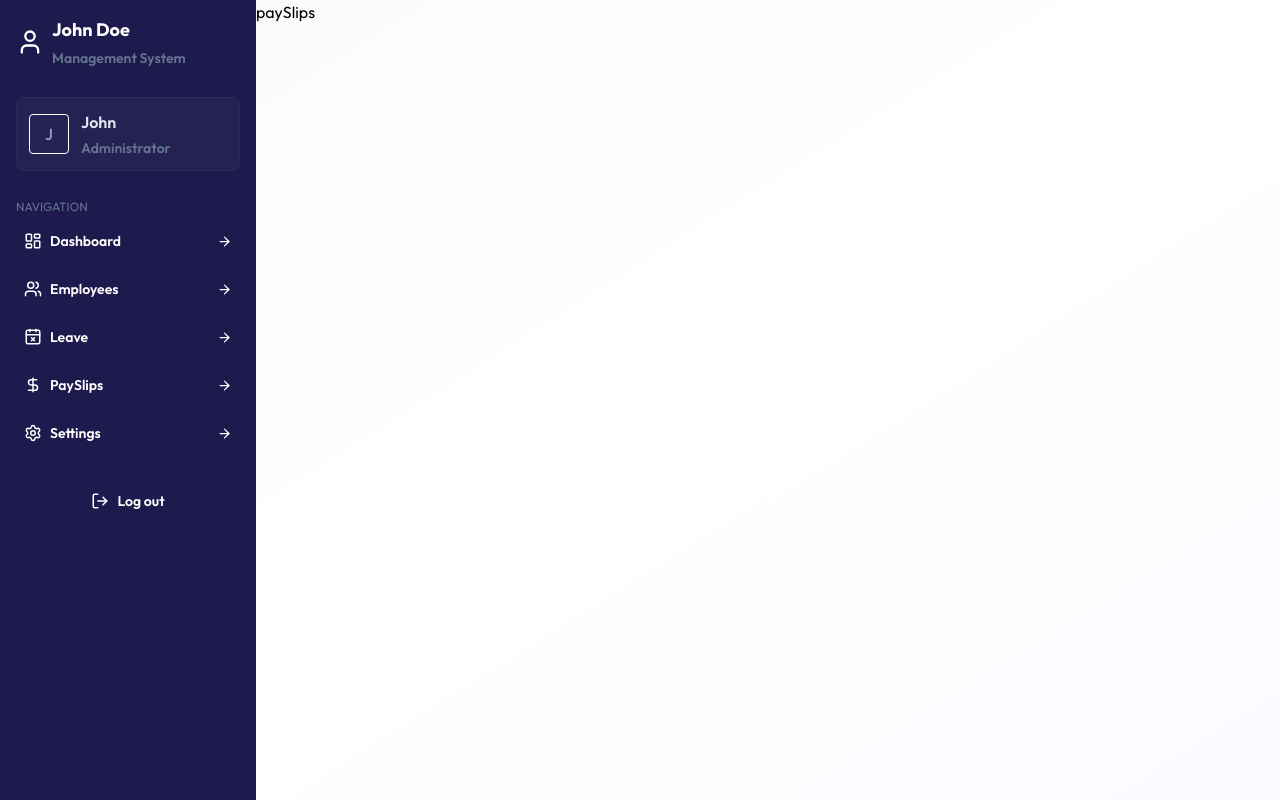
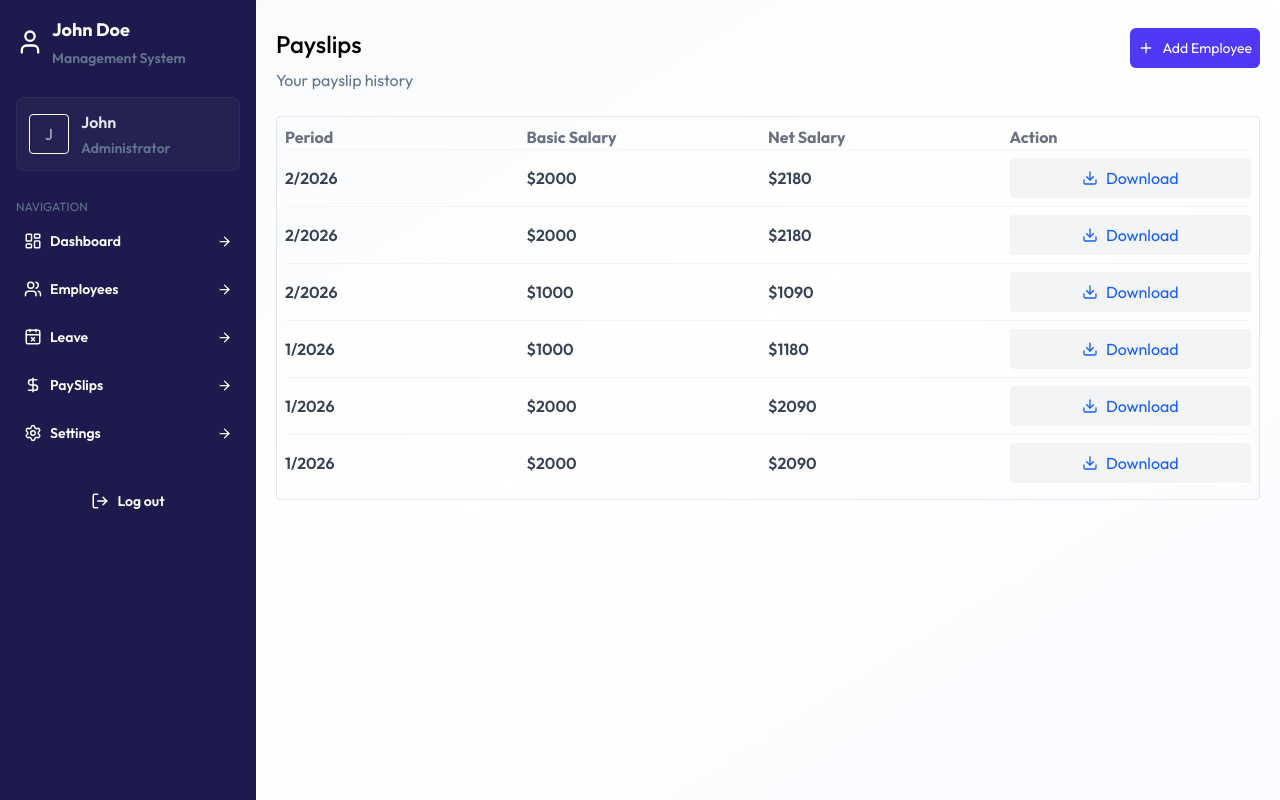
Before and after one commit to IzzaYoucef/Full-Stack-Employee-Management-System, a React (Vite) app in the folder client/: page /payslips in a window 1280 px wide. Built offline with nearby package versions, Linux system fonts and the light colour scheme.

Commit message:
Implement payslip list UI page

```diff
--- a/client/src/App.jsx
+++ b/client/src/App.jsx
@@ -28,7 +28,7 @@ const App = () => {
           <Route path="employees" element={<Employees/>} />
           <Route path="attendance" element={<Attendance/>}/>
           <Route path="leave" element={<Leave/>}/>
-          <Route path="payslips" element={<PaySlips/>} />
+          <Route path='payslips' element={<PaySlips/>} />
           <Route path="settings" element={<Settings/>}/>
           <Route path="*" element={<Navigate to="dashboard" replace />} /> {/* unmatched → dashboard, still wrapped */}
         </Route>
--- a/client/src/pages/Leave.jsx
+++ b/client/src/pages/Leave.jsx
@@ -61,7 +61,7 @@ const Leave = () => {
         </div>
         <button
           type="button"
-          className='flex items-center gap-2 px-4 py-2 rounded-md text-white cursor-pointer bg-[#4F39F6]'
+          className='flex items-center gap-2 px-4 py-2 rounded-md  text-white cursor-pointer bg-[#4F39F6]'
         >
           <PlusIcon size={16} />
           <span>Apply Leave</span>
--- a/client/src/pages/PaySlips.jsx
+++ b/client/src/pages/PaySlips.jsx
@@ -1,8 +1,80 @@
-import React from 'react'
+import React, { useCallback, useEffect, useState } from 'react'
+import { dummyPayslipData } from '../assets/assets'
+import { DownloadIcon, PlusIcon } from 'lucide-react'
 
 const PaySlips = () => {
+  const [loading, setLoading] = useState(true)
+  const [paySlips, setPaySlips] = useState([])
+
+  const fetchPaySlips = useCallback(async () => {
+    setLoading(true)
+    setPaySlips(dummyPayslipData)
+    setTimeout(() => {
+      setLoading(false)
+    }, 500)
+  }, [])
+
+  useEffect(() => {
+    fetchPaySlips()
+  }, [])
+
+  const elementsToDisplay = ['period', 'basic salary', 'net salary', 'action']
+
   return (
-    <div>paySlips</div>
+    <div className='mx-5 my-7'>
+      {/* Header */}
+      <div className='w-full flex justify-between mb-6'>
+        <div className='grid gap-2'>
+          <h1 className='text-2xl font-medium'>Payslips</h1>
+          <p className='text-base font-normal text-[#62748E]'>Your payslip history</p>
+        </div>
+        <button
+          type='button'
+          className='flex items-center gap-2 px-2 h-10 rounded-md bg-[#4F39F6] text-white cursor-pointer'
+        >
+          <PlusIcon size={16} />
+          <p className='text-sm font-normal'>Add Employee</p>
+        </button>
+      </div>
+
+      {loading ? (
+        <div className='flex justify-center items-center h-40'>
+          <span className='h-8 w-8 border-4 border-gray-200 border-t-indigo-600 rounded-full animate-spin'></span>
+        </div>
+      ) : (
+        <div className='border border-gray-200 rounded p-2'>
+          {/* Header row */}
+          <div className='grid grid-cols-4 items-center'>
+            {elementsToDisplay.map((element, index) => (
+              <p key={index} className='capitalize text-gray-500 font-bold'>
+                {element}
+              </p>
+            ))}
+          </div>
+
+          {/* Data rows */}
+          {paySlips.map((p, index) => (
+            <div
+              key={index}
+              className='grid grid-cols-4 items-center py-2 border-t border-gray-100'
+            >
+              <p className='capitalize text-gray-700 font-semibold'>
+                {p.month}/{p.year}
+              </p>
+              <p className='capitalize text-gray-700 font-semibold'>${p.basicSalary}</p>
+              <p className='capitalize text-gray-700 font-semibold'>${p.netSalary}</p>
+              <button
+                type='button'
+                className='flex items-center gap-2 p-2 bg-gray-100 text-blue-600 justify-center rounded cursor-pointer'
+              >
+                <DownloadIcon size={16} />
+                <span>Download</span>
+              </button>
+            </div>
+          ))}
+        </div>
+      )}
+    </div>
   )
 }
 
```
